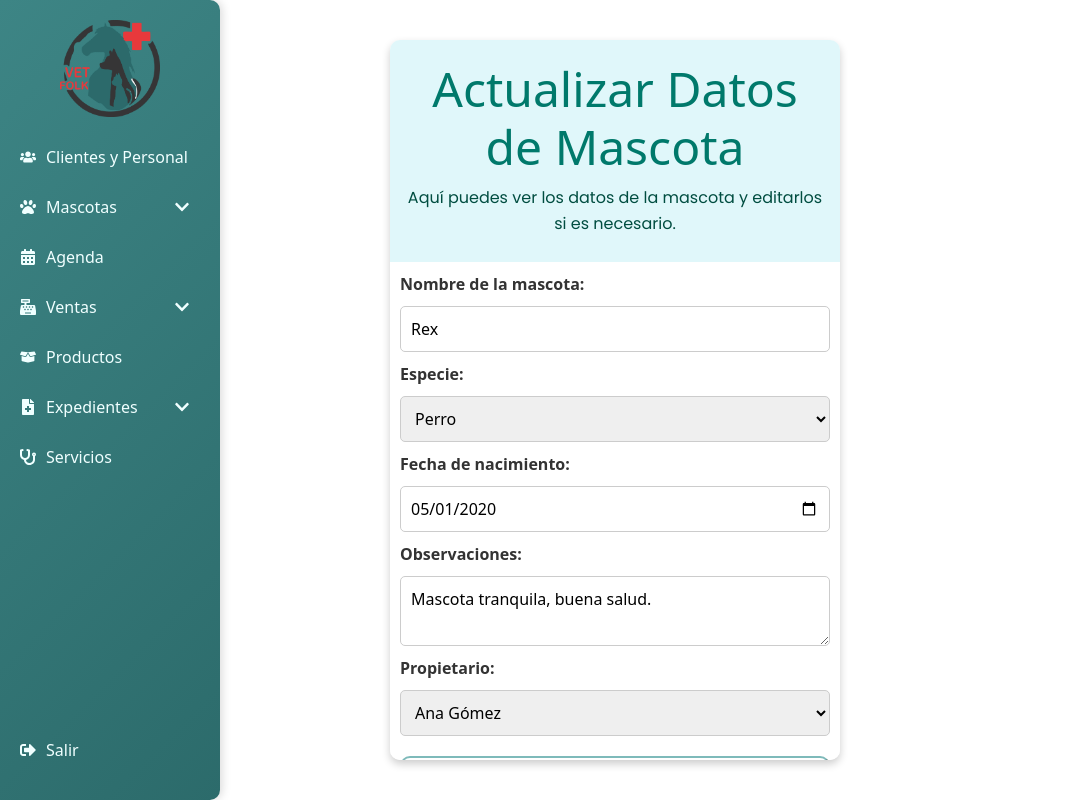
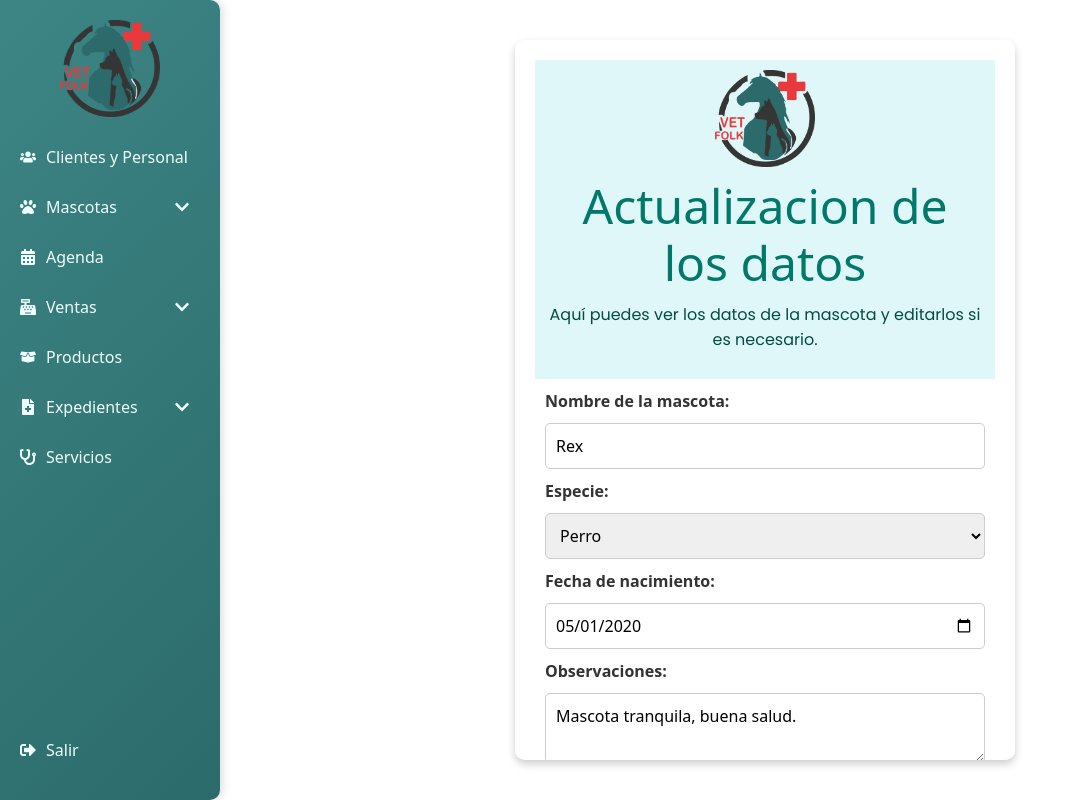
Before and after one commit to ackerT/VetFolk-Frontend, a React (Create React App) app: page /admin/updateregisterpet/1 in a window 1280 px wide. Shown: the whole page, without its empty margins (0-1081 px from the left). Built offline with nearby package versions, Linux system fonts and the light colour scheme.

Commit message:
Cambion en Editarexpediente , buscar mascota

```diff
--- a/src/App.js
+++ b/src/App.js
@@ -21,6 +21,7 @@ import EditProfile from './components/EditProfile';
 import AdminDashboard from './components/AdminDashboard';
 import UserDatingHistory from './components/UserDatingHistory';
 import UpdateRegisterPet from './components/UpdateRegisterPet';
+
 
 
 function App() {
@@ -52,6 +53,7 @@ function App() {
       <Route path='/admin/historiacita' element={< HistoriaCitaPage/>}></Route>
       <Route path='/admin/updateregisterpet/:IdMascota' element={< UpdateRegisterPet/>}></Route>
 
+
     {/*
     //Rutas de las url
   <Route path='/servicio/ConsultasVeterinarias' element={<Servicio/>}></Route>
--- a/src/components/BuscarMascotas.js
+++ b/src/components/BuscarMascotas.js
@@ -5,7 +5,7 @@ import { DialogTitle, DialogActions, DialogContent } from '@mui/material';
 import Button from '@mui/material/Button';
 import { createTheme, ThemeProvider } from '@mui/material/styles';
 import Typography from '@mui/material/Typography';
-import { useNavigate } from 'react-router-dom';  // Importa useNavigate
+import { useNavigate } from 'react-router-dom';
 import Box from '@mui/material/Box';
 import AdminSideBar from './AdminSideBar';
 
@@ -33,8 +33,8 @@ const ButtonEstilo = {
   fontSize: '13px',
 };
 
-const Mascotas = () => {
-  const navigate = useNavigate();  // Instancia de useNavigate
+const BuscarMascota = () => {
+  const navigate = useNavigate();
   const [ownerQuery, setOwnerQuery] = useState('');
   const [pets, setPets] = useState([]);
   const [ownerInfo, setOwnerInfo] = useState({ IdUsuario: '', Nombre: '' });
@@ -90,42 +90,46 @@ const Mascotas = () => {
   };
 
   const handleViewDetails = (petId) => {
-    navigate(`/admin/buscar-expediente/${petId}`);
+    navigate(`/admin/updateregisterpet/${petId}`);
   };
 
   const handleNavigateHome = () => {
-    navigate('/');  // Redirige a la página de inicio
+    navigate('/');
   };
 
   const columns = [
-    { field: 'id_mascota', headerName: 'ID Mascota', width: 120 },
-    { field: 'nombre_especie', headerName: 'Especie', width: 120 },
+    { field: 'id_mascota', headerName: 'ID Mascota', width: 100 },
+    { field: 'nombre_especie', headerName: 'Especie', width: 100 },
     { field: 'nombre_raza', headerName: 'Raza', width: 130 },
     { field: 'genero', headerName: 'Género', width: 130 },
-    { field: 'nombre_mascota', headerName: 'Nombre', width: 140 },
+    { field: 'nombre_mascota', headerName: 'Nombre', width: 100 },
     { field: 'edad', headerName: 'Edad', width: 80 },
     { field: 'peso', headerName: 'Peso', width: 80 },
-    { field: 'agresiva', headerName: 'Agresiva', width: 100, valueGetter: (params) => (params.row?.agresiva ? 'Sí' : 'No') },
-    { field: 'esterilizada', headerName: 'Esterilizada', width: 120, valueGetter: (params) => (params.row?.esterilizada ? 'Sí' : 'No') },
+    { field: 'agresiva', headerName: 'Agresiva',
+      width: 100, valueGetter: (params) => (params.row?.agresiva ? 'Sí' : 'No') },
+    { field: 'esterilizada', headerName: 'Esterilizada', width: 120,
+      valueGetter: (params) => (params.row?.esterilizada ? 'Sí' : 'No') },
     {
       field: 'expediente',
       headerName: 'Expediente',
-      width: 130,
+      width: 150,
       renderCell: (params) => (
-        <Button onClick={() => handleViewDetails(params.row.id_mascota)} sx={ButtonEstilo}>Consultar</Button>
+        <Button onClick={() => handleViewDetails(params.row.id_mascota)} sx={ButtonEstilo}>
+          Editar Expediente
+        </Button>
       ),
     },
   ];
 
   return (
-
     <ThemeProvider theme={theme}>
-    <Box sx={{ display: 'flex',flexDirection: 'column', marginLeft: '200px'  }}>
+      <Box sx={{ display: 'flex', flexDirection: 'column', marginLeft: '250px' }}>
         <AdminSideBar />
         <Box sx={{ flexGrow: 1, padding: 2 }}>
-        <Typography variant="h5">Buscar Mascotas</Typography>
+          <Typography variant="h5">
+            Buscar Mascotas</Typography>
           <div>
-          <label htmlFor="ownerQuery" style={{ marginRight: '10px' }}>Buscar por ID o Nombre del Propietario:</label>
+            <label htmlFor="ownerQuery" style={{ marginRight: '05px' }}>Buscar por ID o Nombre del Propietario:</label>
             <input
               type="text"
               id="ownerQuery"
@@ -138,7 +142,7 @@ const Mascotas = () => {
           </div>
 
           {selectedOwnerPets.length > 0 && (
-          <div style={{ height: 400, width: '100%', marginTop: 20 }}>
+            <div style={{ height: 360, width: '100%', marginTop: 20 }}>
               <Typography variant="h5">Propietario: {ownerInfo.Nombre} (ID: {ownerInfo.IdUsuario})</Typography>
               <DataGrid
                 rows={selectedOwnerPets}
@@ -180,4 +184,4 @@ const Mascotas = () => {
   );
 };
 
-export default Mascotas;
+export default BuscarMascota;
--- a/src/components/ExpedientePage.js
+++ b/src/components/ExpedientePage.js
@@ -147,9 +147,10 @@ export function ExpedientePage() {
   return (
     <>
       <AdminSideBar />
-      <Box sx={{ display: 'flex', flexDirection: 'column', marginLeft: '200px' }}>
+      <Box sx={{ display: 'flex', flexDirection: 'column', marginRight: '-350px' }}>
         <h2 className="h2-centrado">Expediente</h2>
-        <Box sx={{ width: '100%', overflow: 'auto' }}>
+        <Box sx={{ overflow: '', height: 90, width: '100%',
+            marginBottom: 5  }}>
           <DataGrid
             rows={expedienteRows}
             columns={expedienteColumns}
--- a/src/components/ExpedientesForm.js
+++ b/src/components/ExpedientesForm.js
@@ -50,7 +50,9 @@ function ExpedientesForm() {
         <form onSubmit={handleSubmit}>
                 <Grid container spacing={2}>
                     <Grid item xs={6}>
-                        <FormControl variant="outlined" fullWidth className="custom-text-field" style={{ marginBottom: '16px' }}>
+                        <FormControl variant="outlined"
+                            fullWidth className="custom-text-field"
+                            style={{ height: 360, width: '100%', marginTop: 20 }}>
                             <Autocomplete
                                 options={mascotas}
                                 getOptionLabel={(option) => option.label}
--- a/src/components/UpdateRegisterPet.css
+++ b/src/components/UpdateRegisterPet.css
@@ -1,3 +1,23 @@
+/* Contenedor principal */
+.register-pet-container {
+  width: 190%; /* Aumenta el ancho del contenedor */
+  margin: 0 auto;
+  padding: 20px;
+  background-color: #f9f9f9;
+  border-radius: 60px;
+  box-shadow: 0 0 10px rgba(0, 0, 0, 0.1);
+}
+.register-pet-container {
+  margin-left: 250px;  /* Asegúrate de que el contenido principal se mueva a la derecha */
+  padding: 20px;
+}
+
+@media (max-width: 768px) {
+  .register-pet-container {
+    margin-left: 200px;  /* Ajusta el margen cuando la sidebar se reduce */
+  }
+}
+
 .error {
     color: red;
     font-size: 0.9rem;
--- a/src/components/UpdateRegisterPet.js
+++ b/src/components/UpdateRegisterPet.js
@@ -1,6 +1,7 @@
 import React, { useState, useEffect } from 'react';
 import { useParams, useNavigate } from 'react-router-dom';  // Para capturar el ID de la mascota de la URL
 import './UpdateRegisterPet.css';
+import vetImage from '../img/vet.png';
 import AdminSideBar from './AdminSideBar';
 
 function RegisterPet() {
@@ -132,7 +133,7 @@ function RegisterPet() {
     setIsSubmitted(true);
     setTimeout(() => {
       //alert('Datos actualizados correctamente');
-      navigate(`/admin`);  // Redirigir después de la actualización
+      navigate(`/admin/`);  // Redirigir después de la actualización
     }, 1500);
   };
 
@@ -141,8 +142,9 @@ function RegisterPet() {
       <AdminSideBar />
       <div className="register-pet-container">
         <div className="register-pet-header">
+        <img src={vetImage} alt="Vet Folk Logo" className="logo" />
           <h1 className="register-pet-title">
-            Actualizar Datos de Mascota
+            Actualizacion de los datos
           </h1>
           <p className="register-pet-text">
             Aquí puedes ver los datos de la mascota y editarlos si es necesario.
@@ -168,7 +170,8 @@ function RegisterPet() {
             {errors.nombreMascota && <span className="error">{errors.nombreMascota}</span>}
 
             <label>Especie:</label>
-            <select name="idEspecie" value={petData.idEspecie} onChange={handleChange} required disabled={isDisabled}>
+            <select name="idEspecie"
+             value={petData.idEspecie} onChange={handleChange} required disabled={isDisabled}>
               <option value="">Selecciona la especie</option>
               <option value="1">Perro</option>
               <option value="2">Gato</option>
@@ -185,7 +188,8 @@ function RegisterPet() {
               required
               disabled={isDisabled}
             />
-            {errors.fechaNacimiento && <span className="error">{errors.fechaNacimiento}</span>}
+            {errors.fechaNacimiento &&
+              <span className="error">{errors.fechaNacimiento}</span>}
 
             <label>Observaciones:</label>
             <textarea
@@ -213,7 +217,7 @@ function RegisterPet() {
             {errors.idPropietario && <span className="error">{errors.idPropietario}</span>}
 
             <button type="submit" className="update-button" disabled={isDisabled}>
-              Confirmar Cambios
+              Confirmar
             </button>
           </form>
         )}
```
Also changed, not shown: src/components/BuscarMascotas.jsx (+8 -3 lines), 1 other file (tests, documents, lock files or other folders). Lines whose indentation alone changed are shown as unchanged.
